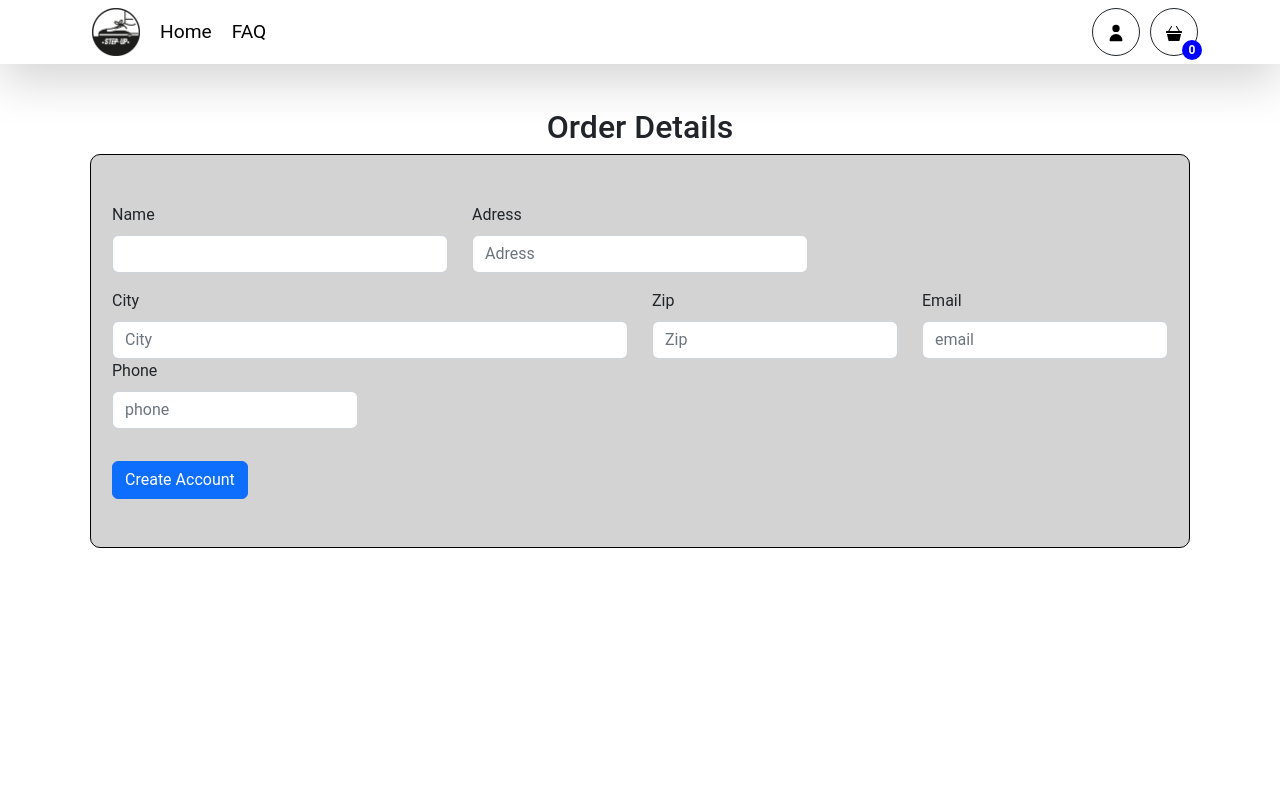
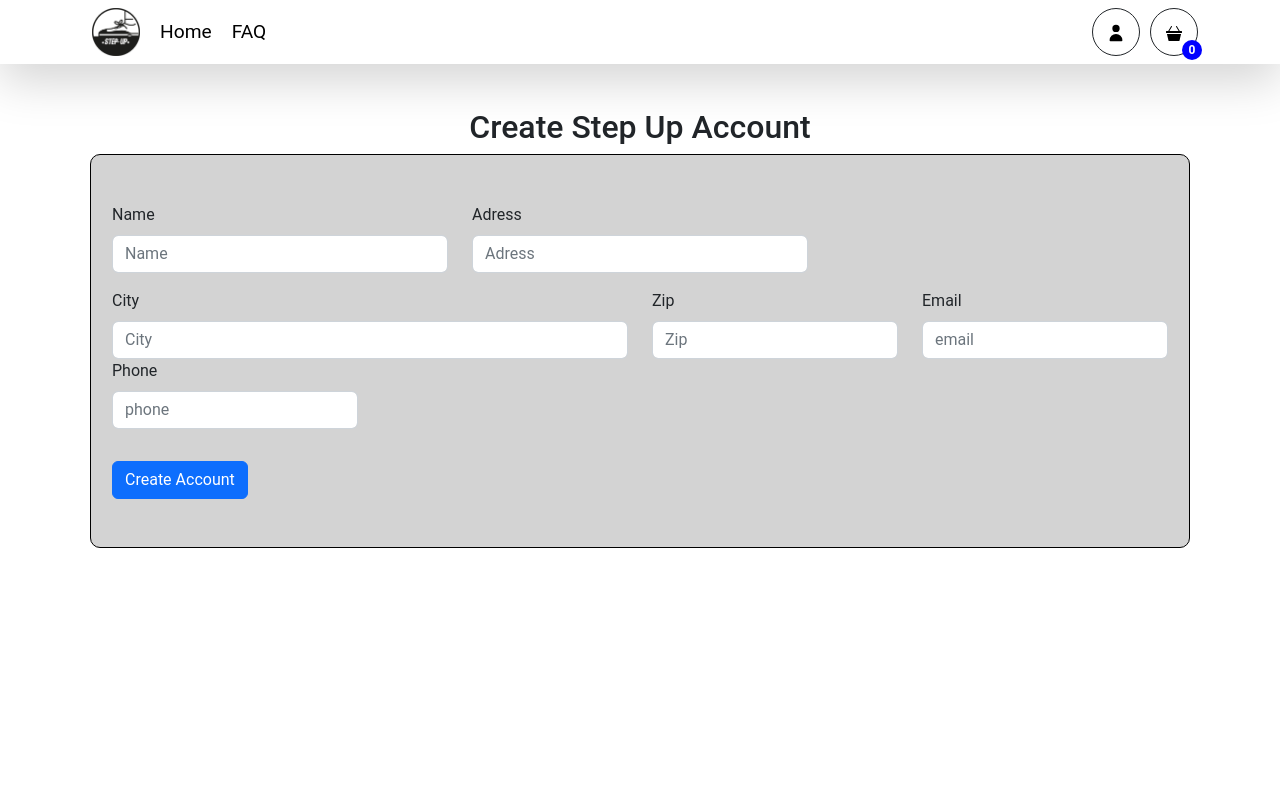
Before and after one commit to Knightrider85/slutprojekt8-main, a React (Vite) app in the folder client/: page /createUser in a window 1280 px wide. Shown: the top 800 px of the page. Built offline with nearby package versions, Linux system fonts and the light colour scheme.

Commit message:
Headings and button

```diff
--- a/client/src/pages/CreateUserPage.tsx
+++ b/client/src/pages/CreateUserPage.tsx
@@ -46,7 +46,7 @@ export function CreateUserPage() {
           alignItems: "center",
         }}
       >
-        <h2 style={{ textAlign: "center" }}>Order Details</h2>
+        <h2 style={{ textAlign: "center" }}>Create Step Up Account</h2>
       </div>
       <StyledFormContainer className="d-flex justify-content-center align-items-center">
         <Formik
@@ -73,6 +73,7 @@ export function CreateUserPage() {
                     name="name"
                     value={values.name}
                     onChange={handleChange}
+                    placeholder="Name"
                     isValid={touched.name && !errors.name}
                     isInvalid={touched.name && !!errors.name}
                     autoComplete="name"
```
